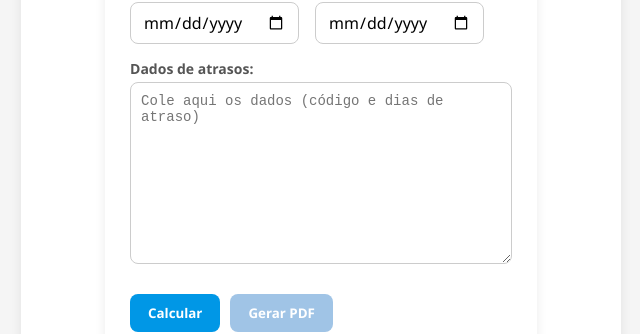
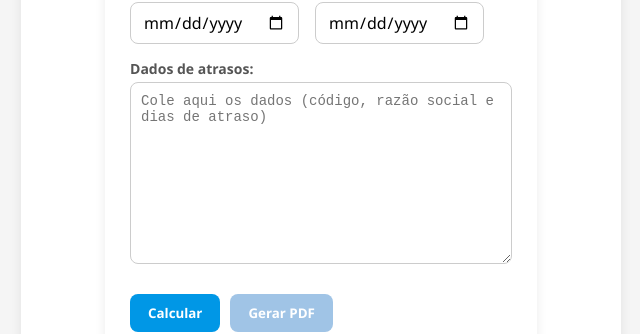
Before and after one commit to joao-victor30/Calculo-de-inadimpl-ncia, a React (Vite) app: page / in a window 1280 px wide. Both pictures are taken after a click on the button "Gerar relatório". Shown: the part 331-665 px from the top of the page, without its empty margins (319-959 px from the left). Built offline with nearby package versions, Linux system fonts and the light colour scheme.

Commit message:
Inclusão da razão social no relatório

```diff
--- a/src/components/Gerador.jsx
+++ b/src/components/Gerador.jsx
@@ -20,11 +20,13 @@ const Gerador = () => {
         const clientes = {};
 
         linhas.forEach((linha) => {
-            const [cod, atraso] = linha.trim().split(/\s+/);
-            const atrasoNum = parseInt(atraso);
+            const partes = linha.trim().split(/\s+/);
+            const cod = partes[0];
+            const nome = partes.slice(1, -1).join(" ");
+            const atrasoNum = parseInt(partes[partes.length - 1]);
 
             if (!clientes[cod]) {
-                clientes[cod] = { total: 0, atrasos: 0, somaDias: 0 };
+                clientes[cod] = { nome, total: 0, atrasos: 0, somaDias: 0 };
             }
 
             clientes[cod].total++;
@@ -37,7 +39,7 @@ const Gerador = () => {
         const resumo = Object.entries(clientes).map(([cod, info]) => {
             const percentual = Math.round((info.atrasos / info.total) * 100);
             const media = info.atrasos > 0 ? Math.round(info.somaDias / info.atrasos) : 0;
-            return { cod, percentual, media, totalCompras: info.total };
+            return { cod, nome: info.nome, percentual, media, totalCompras: info.total };
         });
 
         setResultado(resumo);
@@ -61,13 +63,14 @@ const Gerador = () => {
 
         const tabela = resultado.map((r) => [
             r.cod,
+            r.nome,
             `${r.percentual}%`,
             `${r.media} dias`,
             r.totalCompras,
         ]);
 
         autoTable(doc, {
-            head: [["Cliente", "% de Atrasos", "Média Dias de Atraso", "Total de Compras"]],
+            head: [["Cliente", "Razão Social", "% de Atrasos", "Média Dias de Atraso", "Total de Compras"]],
             body: tabela,
             startY: 35,
         });
@@ -114,7 +117,7 @@ const Gerador = () => {
                     rows="10"
                     value={dados}
                     onChange={(e) => setDados(e.target.value)}
-                    placeholder="Cole aqui os dados (código e dias de atraso)"
+                    placeholder="Cole aqui os dados (código, razão social e dias de atraso)"
                 />
             </div>
 
@@ -135,6 +138,7 @@ const Gerador = () => {
                         <thead>
                             <tr>
                                 <th>Cliente</th>
+                                <th>Razão Social</th>
                                 <th>% de Atrasos</th>
                                 <th>Média Dias de Atraso</th>
                                 <th>Total de Compras</th>
@@ -144,6 +148,7 @@ const Gerador = () => {
                             {resultado.map((r) => (
                                 <tr key={r.cod}>
                                     <td>{r.cod}</td>
+                                    <td>{r.nome}</td>
                                     <td>{r.percentual}%</td>
                                     <td>{r.media} dias</td>
                                     <td>{r.totalCompras}</td>
```
